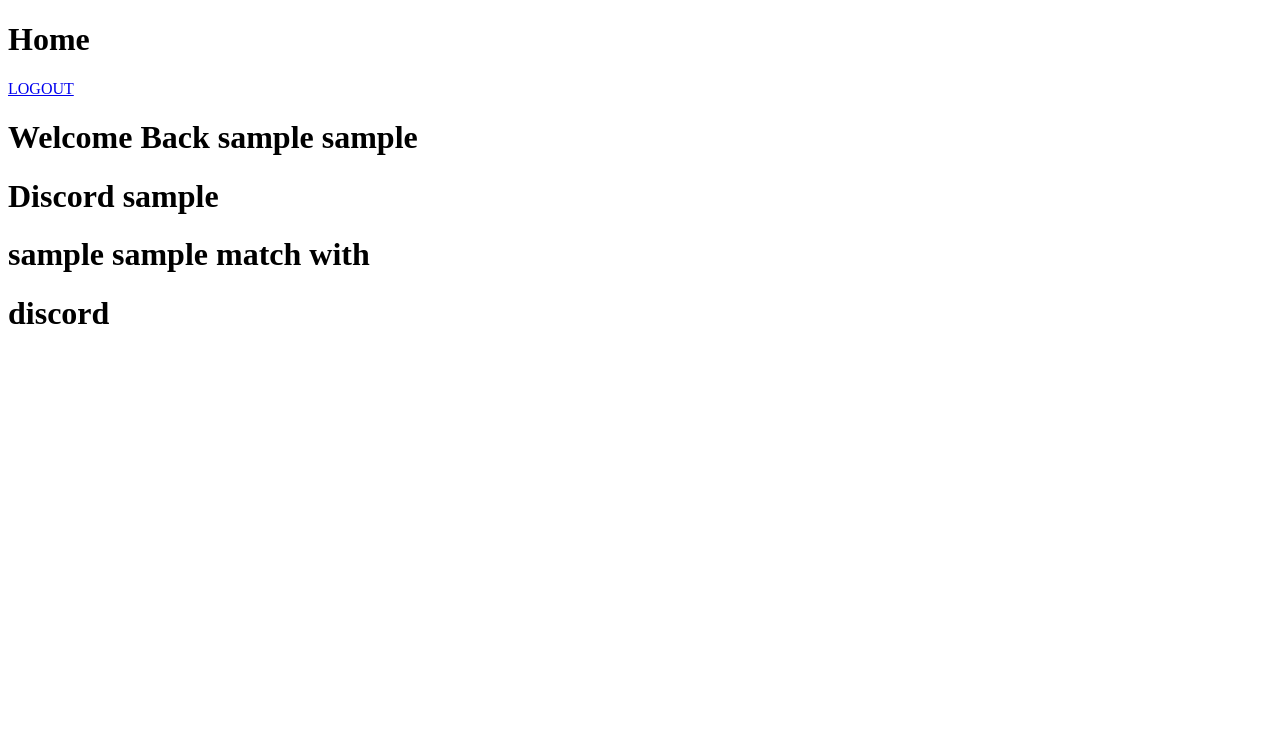
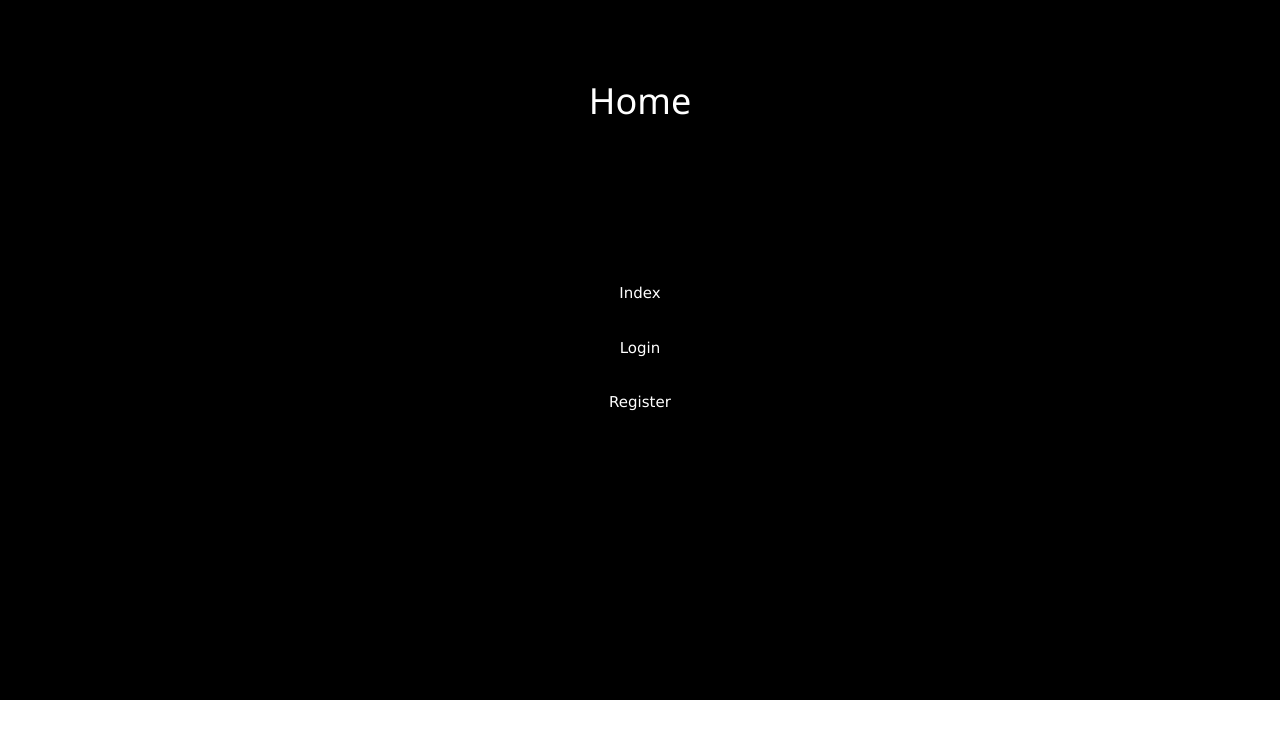
Before and after one commit to HackGSUProject/PlayerMatching, a Flask app: page /home in a window 1280 px wide. Shown: the top 739 px of the page. Run offline with Flask 2, Linux system fonts and the light colour scheme; the visitor is signed in with stand-in values (Sample User, id 1); data comes from the database, SQL or seed files in the repository.

Commit message:
Add files via upload
The newer version, with updated html

```diff
--- a/templates/home.html
+++ b/templates/home.html
@@ -4,14 +4,21 @@
     <meta charset="UTF-8" />
     <meta http-equiv="X-UA-Compatible" content="IE=edge" />
     <meta name="viewport" content="width=device-width, initial-scale=1.0" />
+    <link rel="stylesheet" href=" https://www.w3schools.com/w3css/4/w3.css" />
     <title>Document</title>
   </head>
   <body>
-    <h1>Home</h1>
-    <a href="{{url_for('logout')}}">LOGOUT</a>
-    <h1>Welcome Back {{currentUser}}</h1>
-    <h1>Discord {{currentUserDiscord}}</h1>
-    <h1>{{currentUser}} match with {{match}}</h1>
-    <h1>{{match}} discord {{matchDiscord}}</h1>
+    <div class="w3-row">
+      <div class="w3-black w3-container w3-center" style="height:700px">
+        <div class="w3-padding-64">
+          <h1>Home</h1>
+        </div>
+        <div class="w3-padding-64">
+          <a href = "index.html" class="w3-button w3-black w3-block w3-hover-teal w3-padding-16">Index</a>
+          <a href = "login.html" class="w3-button w3-black w3-block w3-hover-teal w3-padding-16">Login</a>
+          <a href = "register.html" class="w3-button w3-black w3-block w3-hover-teal w3-padding-16">Register</a>
+        </div>
+      </div>
+    </div>
   </body>
 </html>
```
